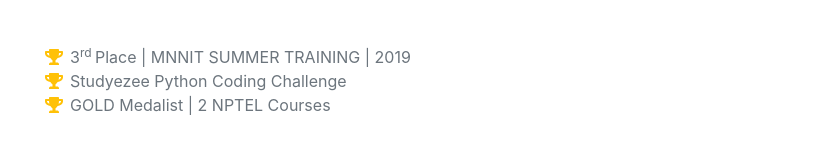
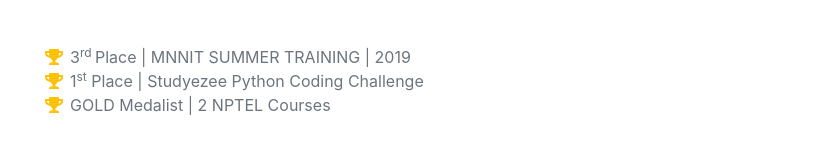
Before and after one commit to anugrahpaul2000/RESUME, a plain HTML site: page index.html in a window 1280 px wide. Shown: the part 4464-4617 px from the top of the page, without its empty margins (290-1127 px from the left). Drawn offline with nearby package versions, Linux system fonts and the light colour scheme; a web font is replaced by a local one.

Commit message:
Update index.html

```diff
--- a/index.html
+++ b/index.html
@@ -164,7 +164,7 @@
                             <span class="fa-li"><i class="fas fa-trophy text-warning"></i></span>3<sup>rd </sup> Place | MNNIT SUMMER TRAINING | 2019
                         </li>
                         <li>
-                            <span class="fa-li"><i class="fas fa-trophy text-warning"></i></span>Studyezee Python Coding Challenge
+                            <span class="fa-li"><i class="fas fa-trophy text-warning"></i></span>1<sup>st</sup> Place | Studyezee Python Coding Challenge
                         </li>
                         <li>
                             <span class="fa-li"><i class="fas fa-trophy text-warning"></i></span>GOLD Medalist | 2 NPTEL Courses
```
